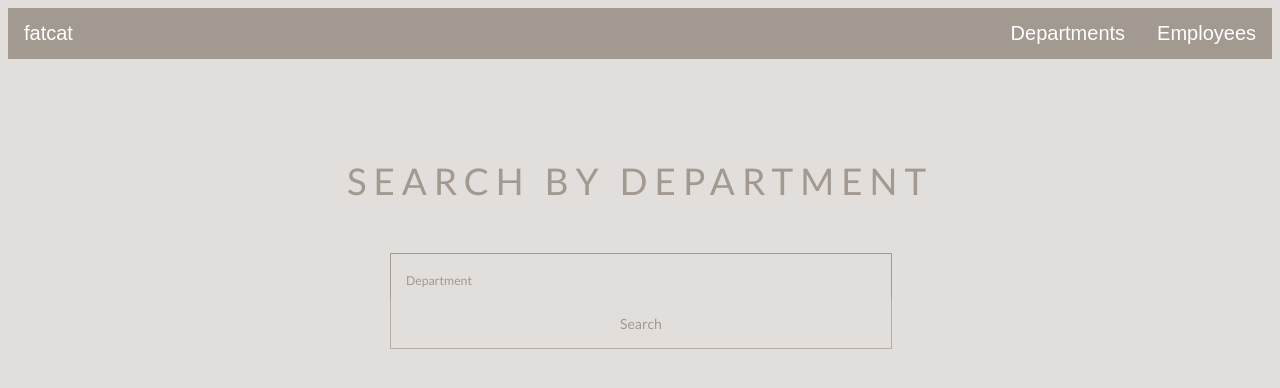
After one commit to cheriemeiyee/fatcat, a Django app: page /deptsearch/ in a window 1280 px wide. The commit adds this page. Shown: the top 388 px of the page. Run offline with Django 3.2, Linux system fonts and the light colour scheme.

Commit message:
UI changes

```diff
--- a/cmpe172/urls.py
+++ b/cmpe172/urls.py
@@ -17,8 +17,13 @@ from django.contrib import admin
 from django.urls import path, include
 from django.views.generic.base import TemplateView
 from . import views as root_views
+from . import views
+from django.conf.urls import url
 
 urlpatterns = [
     path('admin/', admin.site.urls),
     path('', TemplateView.as_view(template_name='home.html'), name='home'),
+    path('searchresults/', TemplateView.as_view(template_name='searchresults.html'), name='searchresults'),
+    path('searchresults2/', TemplateView.as_view(template_name='searchresults2.html'), name='searchresults2'),
+    path('deptsearch/', TemplateView.as_view(template_name='deptsearch.html'), name='deptsearch'),
 ]
--- /dev/null
+++ b/cmpe172/user.py
@@ -0,0 +1 @@
+from django.contrib.auth import authenticate
--- /dev/null
+++ b/templates/deptsearch.html
@@ -0,0 +1,167 @@
+{% include "navbar.html" %}
+
+<!DOCTYPE html>
+<html>
+
+<head>
+	<link href='http://fonts.googleapis.com/css?family=Berkshire+Swash' rel='stylesheet' type='text/css'>
+
+	<style type="text/css">
+	@import url(https://fonts.googleapis.com/css?family=Lato:100,300,400);
+
+		input::-webkit-input-placeholder, textarea::-webkit-input-placeholder {
+		  color: #a29990;
+		  font-size: 0.875em;
+		}
+
+		input:focus::-webkit-input-placeholder, textarea:focus::-webkit-input-placeholder {
+		  color: #bbb5af;
+		}
+
+		input::-moz-placeholder, textarea::-moz-placeholder {
+		  color: #a29990;
+		  font-size: 0.875em;
+		}
+
+		input:focus::-moz-placeholder, textarea:focus::-moz-placeholder {
+		  color: #bbb5af;
+		}
+
+		input::placeholder, textarea::placeholder {
+		  color: #a29990;
+		  font-size: 0.875em;
+		}
+
+		input:focus::placeholder, textarea::focus:placeholder {
+		  color: #bbb5af;
+		}
+
+		input::-ms-placeholder, textarea::-ms-placeholder {
+		  color: #a29990;
+		  font-size: 0.875em;
+		}
+
+		input:focus::-ms-placeholder, textarea:focus::-ms-placeholder {
+		  color: #bbb5af;
+		}
+
+		/* on hover placeholder */
+
+		input:hover::-webkit-input-placeholder, textarea:hover::-webkit-input-placeholder {
+		  color: #e2dedb;
+		  font-size: 0.875em;
+		}
+
+		input:hover:focus::-webkit-input-placeholder, textarea:hover:focus::-webkit-input-placeholder {
+		  color: #cbc6c1;
+		}
+
+		input:hover::-moz-placeholder, textarea:hover::-moz-placeholder {
+		  color: #e2dedb;
+		  font-size: 0.875em;
+		}
+
+		input:hover:focus::-moz-placeholder, textarea:hover:focus::-moz-placeholder {
+		  color: #cbc6c1;
+		}
+
+		input:hover::placeholder, textarea:hover::placeholder {
+		  color: #e2dedb;
+		  font-size: 0.875em;
+		}
+
+		input:hover:focus::placeholder, textarea:hover:focus::placeholder {
+		  color: #cbc6c1;
+		}
+
+		input:hover::placeholder, textarea:hover::placeholder {
+		  color: #e2dedb;
+		  font-size: 0.875em;
+		}
+
+		input:hover:focus::-ms-placeholder, textarea:hover::focus:-ms-placeholder {
+		  color: #cbc6c1;
+		}
+
+		body {
+		  font-family: 'Lato', sans-serif;
+		  background: #e2dedb;
+		  color: #a29990;
+		}
+
+		header {
+		  position: relative;
+		  margin: 100px 0 25px 0;
+		  font-size: 2.3em;
+		  text-align: center;
+		  letter-spacing: 7px;
+		}
+
+		#form {
+		  position: relative;
+		  width: 500px;
+		  margin: 50px auto 100px auto;
+		}
+
+		input {
+		  font-family: 'Lato', sans-serif;
+		  font-size: 0.875em;
+		  width: 470px;
+		  height: 50px;
+		  padding: 0px 15px 0px 15px;
+
+		  background: transparent;
+		  outline: none;
+		  color: #726659;
+
+		  border: solid 1px #a29990;
+		  border-bottom: none;
+
+		  transition: all 0.3s ease-in-out;
+		  -webkit-transition: all 0.3s ease-in-out;
+		  -moz-transition: all 0.3s ease-in-out;
+		  -ms-transition: all 0.3s ease-in-out;
+		}
+
+		input:hover {
+		  background: #b3aca7;
+		  color: #e2dedb;
+		}
+
+
+
+		#submit {
+		  width: 502px;
+
+		  padding: 0;
+		  margin: -5px 0px 0px 0px;
+
+		  font-family: 'Lato', sans-serif;
+		  font-size: 0.875em;
+		  color: #a29990;
+
+		  outline:none;
+		  cursor: pointer;
+
+		  border: solid 1px #b3aca7;
+		  border-top: none;
+		}
+
+		#submit:hover {
+		  color: #e2dedb;
+		}
+	</style>
+</head>
+<body>
+
+		<header>SEARCH BY DEPARTMENT</header>
+
+			<form id="form" class="topBefore" action="/searchresults">
+
+		  	<input id="name" type="text" placeholder="Department" required>
+  			<input id="submit" type="submit" value="Search">
+
+		</form>
+
+</body>
+</html>
--- /dev/null
+++ b/templates/navbar.html
@@ -0,0 +1,102 @@
+<!DOCTYPE html>
+<html>
+
+<head>
+	<link href='http://fonts.googleapis.com/css?family=Berkshire+Swash' rel='stylesheet' type='text/css'>
+
+	<style type="text/css">
+	@import url(https://fonts.googleapis.com/css?family=Lato:100,300,400);
+			.topnav {
+	        	overflow: hidden;
+	        	background-color: #a29990;
+	     	}
+
+	      	.topnav a {
+	       		float: right;
+	        	color: white;
+	        	text-align: center;
+	        	padding: 14px 16px;
+	        	/*padding-bottom: 4px;
+	        	padding-top: 4px;*/
+	        	text-decoration: none;
+	      	}
+
+	     	.topnav a:hover {
+	        	background-color: #e2dedb;
+	        	color: black;
+	      	}
+
+	      	.topnav a.active {
+	       		background-color: #e2dedb;
+	        	color: white;
+	      	}
+
+	      	#font {
+	      		/*font-family: 'Berkshire Swash', Helvetica, sans-serif;*/
+	      		font-family: "Century Gothic", CenturyGothic, AppleGothic, sans-serif;
+	      		font-size: 20px;
+	      	}
+
+	      	#font2 {
+	      		font-family: "Century Gothic", CenturyGothic, AppleGothic, sans-serif;
+	      		font-size: 20px;
+	      	}
+
+          body {
+            font-family: 'Lato', sans-serif;
+            background: #e2dedb;
+            color: #a29990;
+          }
+
+          header {
+            position: relative;
+            margin: 100px 0 25px 0;
+            font-size: 2.3em;
+            text-align: center;
+            letter-spacing: 7px;
+          }
+
+          #form {
+            position: relative;
+            width: 500px;
+            margin: 50px auto 100px auto;
+          }
+
+          input {
+            font-family: 'Lato', sans-serif;
+            font-size: 0.875em;
+            width: 470px;
+            height: 50px;
+            padding: 0px 15px 0px 15px;
+
+            background: transparent;
+            outline: none;
+            color: #726659;
+
+            border: solid 1px #a29990;
+            border-bottom: none;
+
+            transition: all 0.3s ease-in-out;
+            -webkit-transition: all 0.3s ease-in-out;
+            -moz-transition: all 0.3s ease-in-out;
+            -ms-transition: all 0.3s ease-in-out;
+          }
+
+          input:hover {
+            background: #b3aca7;
+            color: #e2dedb;
+          }
+
+	</style>
+</head>
+<body>
+
+
+		<div class="topnav">
+			<div id="font" class="{% if active_tab == 'home' %}active{% endif %}" style="float: left;"><a href="/">fatcat</a></div>
+			<div id="font2" class="{% if active_tab == 'employees' %}active{% endif %}"><a href="/">Employees</a></div>
+			<div id="font2" class="{% if active_tab == 'departments' %}active{% endif %}"><a href="/deptsearch">Departments</a></div>
+		</div>
+
+</body>
+</html>
```
Also changed, not shown: cmpe172/models.py (added, +12 -0 lines), cmpe172/settings.py (+13 -0 lines), cmpe172/views.py (+30 -1 lines), import.py (added, +25 -0 lines), templates/home.html (+6 -48 lines), templates/searchresults.html (added, +11 -0 lines), templates/searchresults2.html (added, +11 -0 lines), employees.csv (added).
